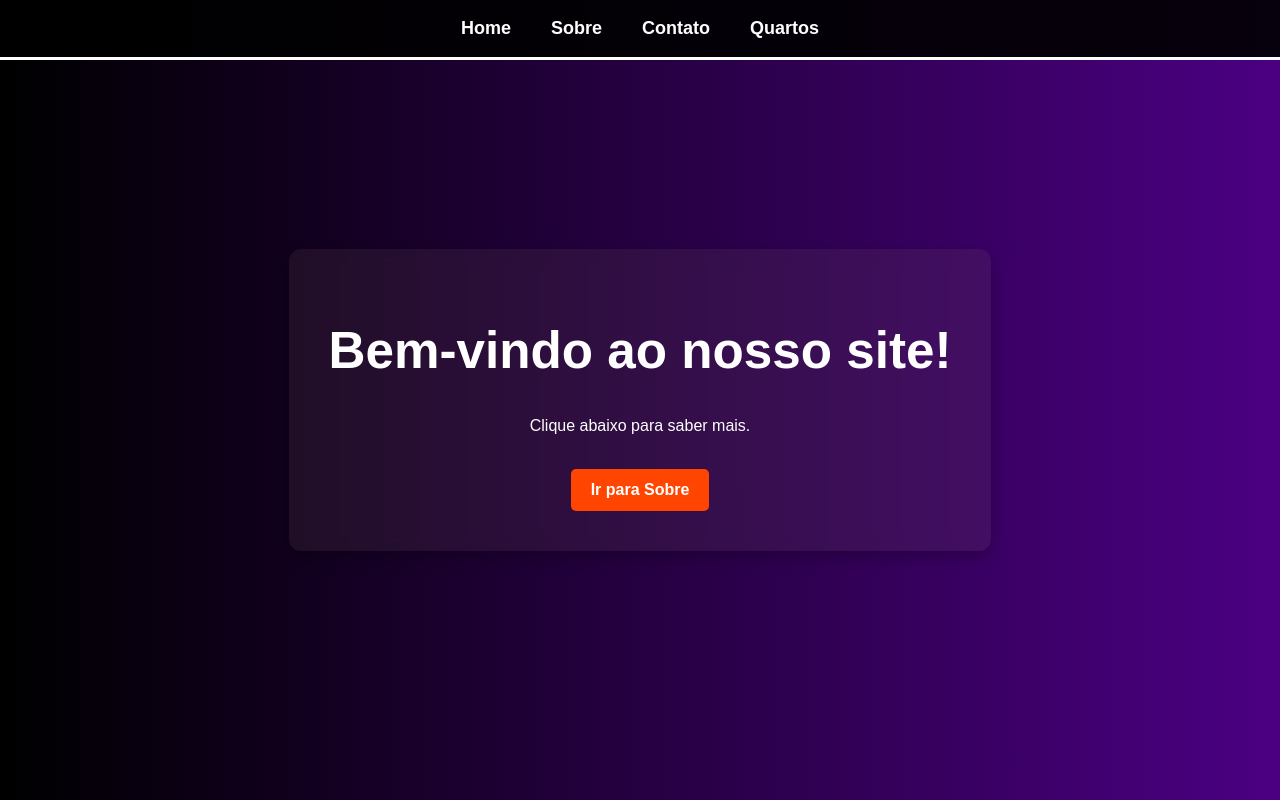
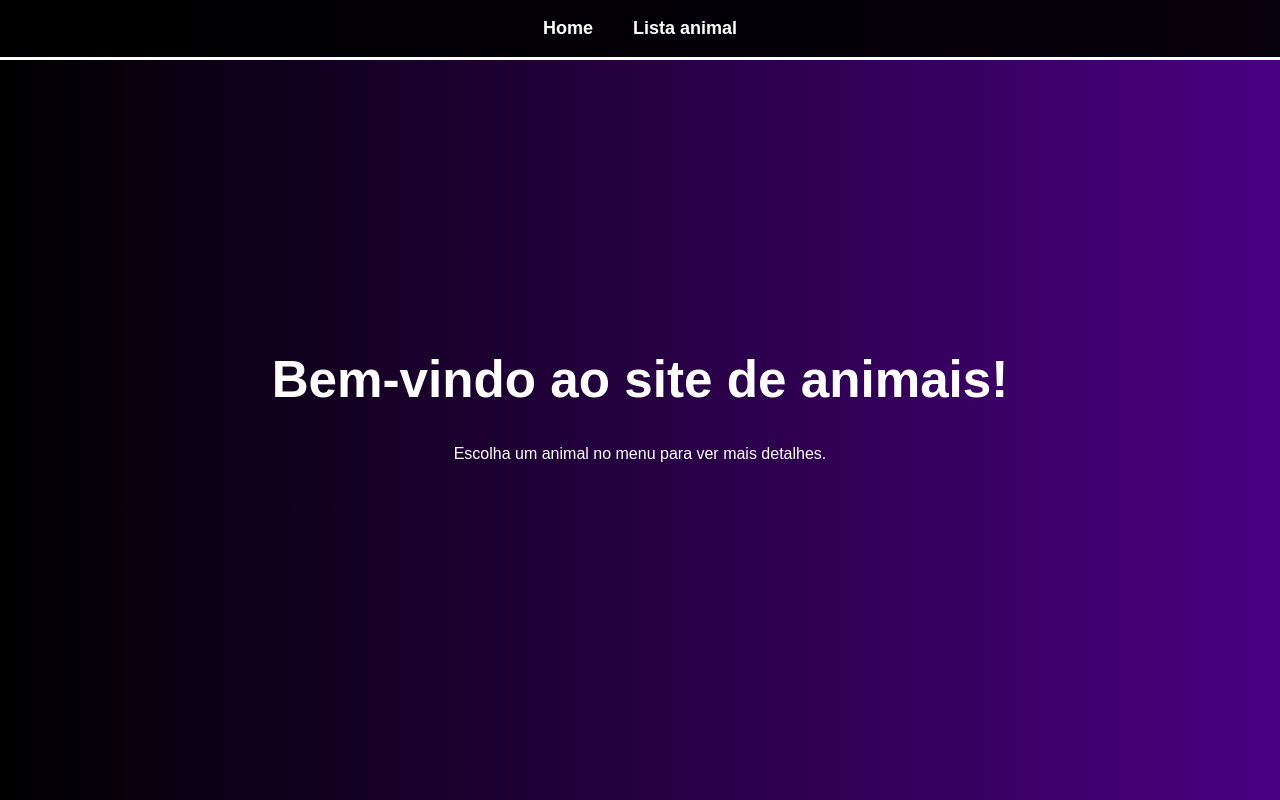
Before and after one commit to emillyCrisallys/Trilhas_Front_End, a React (Vite) app in the folder Trilhas_Front/: page / in a window 1280 px wide. Built offline with nearby package versions, Linux system fonts and the light colour scheme.

Commit message:
Trilha 3 - Exer 2

```diff
--- a/Trilhas_Front/src/App.css
+++ b/Trilhas_Front/src/App.css
@@ -133,9 +133,6 @@ h1 {
 
 /*TRILHA - 3*/
 
-
-/*Exer_1*/
-
 body {
   justify-content: center;
   font-family: Arial, sans-serif;
@@ -255,9 +252,6 @@ ul li a:hover {
   color: white;
 }
 
-
-
-
 .footer {
   margin-top: 30px;
   padding: 10px;
@@ -266,3 +260,36 @@ ul li a:hover {
   font-size: 14px;
   border-top: 3px solid white;
 }
+*/
+
+/* Reset */
+* {
+  margin: 0;
+  padding: 0;
+  box-sizing: border-box;
+  font-family: Arial, sans-serif;
+}
+
+.navbar {
+  width: 100%;
+  position: fixed;
+  top: 0;
+  left: 0;
+  background: rgba(0, 0, 0, 0.9);
+  padding: 15px 0;
+  text-align: center;
+  border-bottom: 3px solid #ffffff;
+  z-index: 1000;
+}
+
+.navbar a {
+  color: white;
+  text-decoration: none;
+  font-size: 18px;
+  font-weight: bold;
+  transition: color 0.3s ease-in-out;
+}
+
+.navbar a:hover {
+  color: #ffcc00;
+}
--- a/Trilhas_Front/src/App.tsx
+++ b/Trilhas_Front/src/App.tsx
@@ -78,6 +78,9 @@ export default App;
 */
 
 /*TRILHA -3 */
+
+/*Exer -1,3 e 4 (Professora, usei o exercício 4 prara aplicar os demais)*/
+/*
 import { BrowserRouter as Router, Routes, Route } from "react-router-dom";
 import Navbar from "./components/Navbar_3";
 import Home from "./pages/Home";
@@ -104,4 +107,29 @@ export default function App() {
       </Routes>
     </Router>
   );
+}*/
+
+/*Exer - 2 - Lista de Animais */
+
+import { BrowserRouter as Router, Routes, Route, Link } from "react-router-dom";
+import Home from "./pages/Home_Animais";
+import Animal from "./pages/Animal";
+import "./App.css";
+
+export default function App() {
+  return (
+    <Router>
+      <div>
+        <nav className="navbar">
+          <Link to="/">Home</Link>
+          <Link to="/animal/tigre">Lista animal</Link>
+        </nav>
+
+        <Routes>
+          <Route path="/" element={<Home />} />
+          <Route path="/animal/:name" element={<Animal />} />
+        </Routes>
+      </div>
+    </Router>
+  );
 }
--- /dev/null
+++ b/Trilhas_Front/src/pages/Animal.css
@@ -0,0 +1,24 @@
+.animal-container {
+    display: flex;
+    flex-direction: column;
+    justify-content: center;
+    align-items: center;
+    height: 90vh;
+    text-align: center;
+    background-color: #faf3dd; /* Cor diferenciada */
+    padding: 20px;
+    border-radius: 10px;
+    box-shadow: 0px 4px 10px rgba(0, 0, 0, 0.3);
+  }
+
+  .animal-container h1 {
+    font-size: 32px;
+    color: #333;
+  }
+
+  .animal-container p {
+    font-size: 20px;
+    color: #555;
+    margin-top: 10px;
+    font-weight: bold;
+  }
--- a/Trilhas_Front/src/pages/Animal.tsx
+++ b/Trilhas_Front/src/pages/Animal.tsx
@@ -1,12 +1,30 @@
-import { useParams } from "react-router-dom";
+// src/Animal.tsx
+import React from 'react';
+import { useParams } from 'react-router-dom';
+import animalData from './AnimalData';
 
-export default function Animal() {
-  const { name } = useParams<{ name: string }>();
+const Animal: React.FC = () => {
 
-  return (
-    <div className="container">
-      <h1>Animal</h1>
-      <p>O animal escolhido foi: <strong>{name}</strong></p>
-    </div>
-  );
-}
+    const { name } = useParams<{ name: string }>();
+
+
+    if (!name) {
+        return <p>Nome do animal não fornecido.</p>;
+    }
+
+
+    const animalDescription = animalData[name.toLowerCase()];
+
+    return (
+        <div>
+            <h1>Animal: {name}</h1>
+            {animalDescription ? (
+                <p>{animalDescription}</p>
+            ) : (
+                <p>Desculpe, não temos informações sobre esse animal.</p>
+            )}
+        </div>
+    );
+};
+
+export default Animal;
--- /dev/null
+++ b/Trilhas_Front/src/pages/AnimalData.ts
@@ -0,0 +1,10 @@
+
+const animalData: { [key: string]: string } = {
+    leão: "O leão é conhecido como o rei da selva.",
+    tigre: "O tigre é o maior felino do mundo.",
+    elefante: "Os elefantes são os maiores mamíferos terrestres.",
+    girafa: "As girafas são conhecidas por seus longos pescoços.",
+    urso: "Os ursos são grandes mamíferos que podem ser encontrados em várias partes do mundo.",
+};
+
+export default animalData;
--- /dev/null
+++ b/Trilhas_Front/src/pages/Home_Animais.css
@@ -0,0 +1,43 @@
+.home-container {
+    width: 100%;
+    max-width: 900px;
+    margin: 50px auto 0; /* Centralizado ao topo */
+    padding: 40px;
+    background: linear-gradient(135deg, #ff9a9e, #fad0c4); /* Fundo com gradiente */
+    border-radius: 15px;
+    box-shadow: 0px 4px 15px rgba(0, 0, 0, 0.3);
+    text-align: center;
+    color: white;
+  }
+
+  .home-container h1 {
+    font-size: 32px;
+    font-weight: bold;
+    margin-bottom: 15px;
+    color: #fff;
+    text-shadow: 2px 2px 5px rgba(0, 0, 0, 0.2);
+  }
+
+  .home-container p {
+    font-size: 18px;
+    color: #fff;
+    opacity: 0.9;
+  }
+
+  .home-container button {
+    margin-top: 20px;
+    padding: 10px 20px;
+    font-size: 16px;
+    font-weight: bold;
+    border: none;
+    border-radius: 8px;
+    background-color: #ff758c;
+    color: white;
+    cursor: pointer;
+    transition: 0.3s ease;
+  }
+
+  .home-container button:hover {
+    background-color: #ff5064;
+    transform: scale(1.05);
+  }
--- /dev/null
+++ b/Trilhas_Front/src/pages/Home_Animais.tsx
@@ -0,0 +1,8 @@
+export default function Home() {
+    return (
+      <div className="home-container">
+        <h1>Bem-vindo ao site de animais!</h1>
+        <p>Escolha um animal no menu para ver mais detalhes.</p>
+      </div>
+    );
+  }
```
